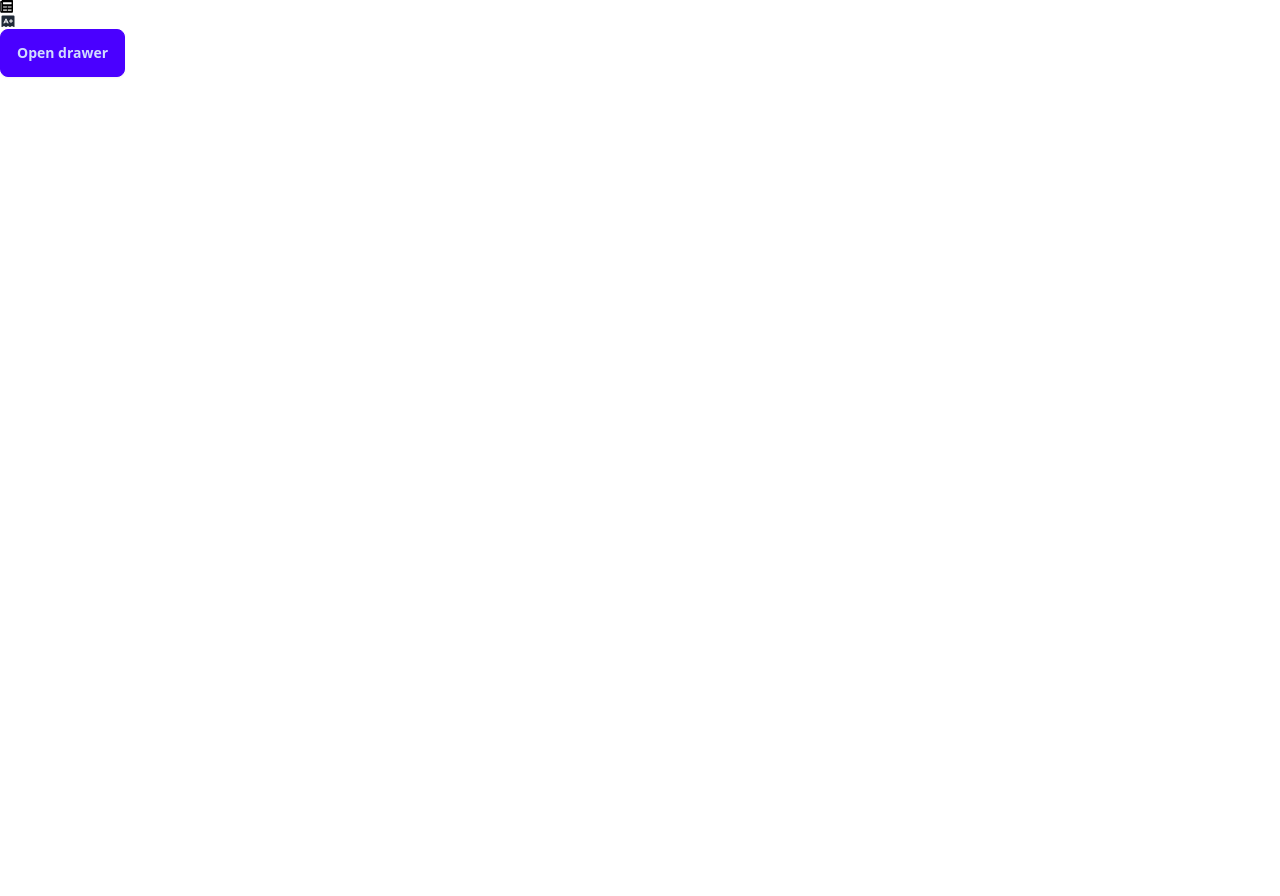
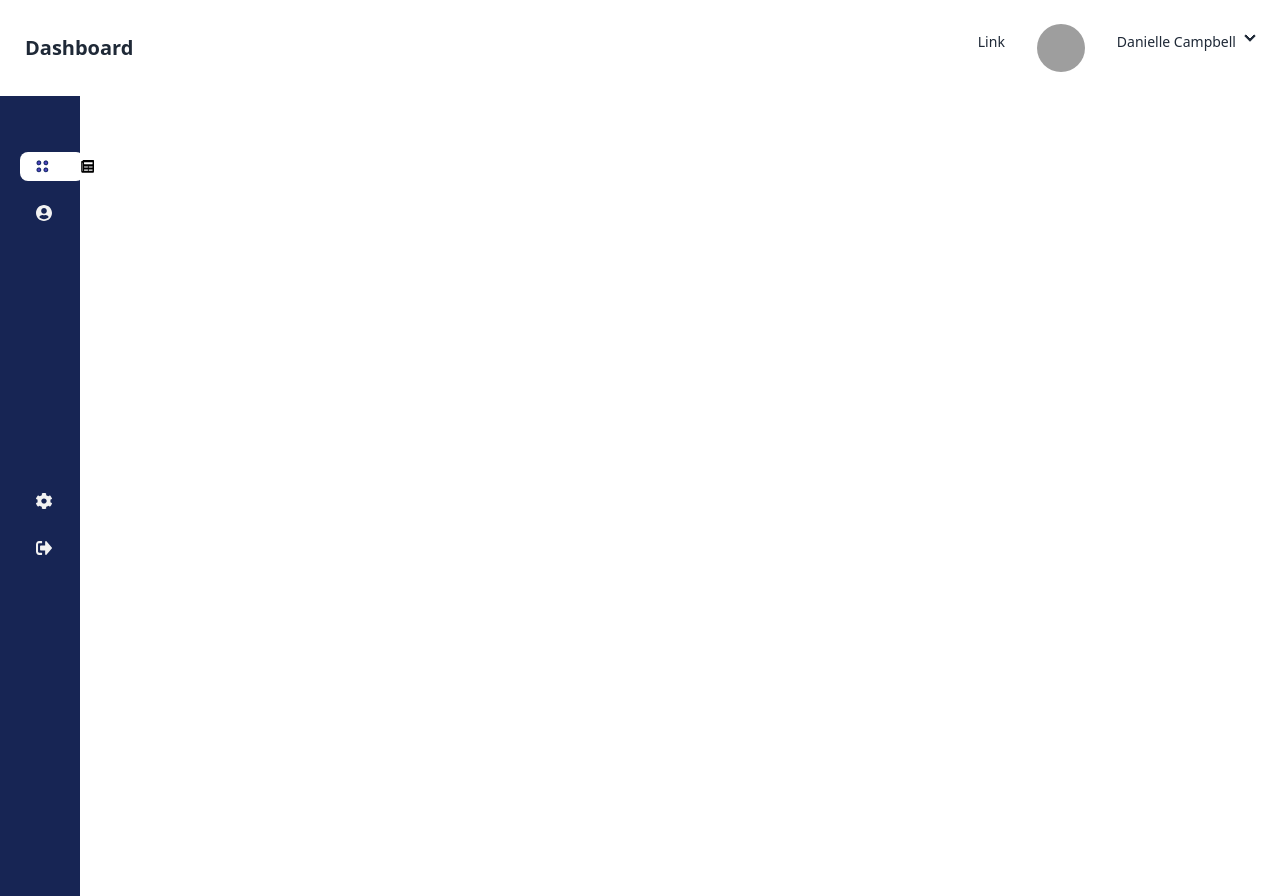
Before and after one commit to Fahad-Bin-Mahbub/Project_350_Frontend, a React (Vite) app: page / in a window 1280 px wide. Before the commit the page ends 800 px from the top, so only its background shows below. Built offline with nearby package versions, Linux system fonts and the light colour scheme; grey boxes are pictures that could not be loaded.

Commit message:
from raha

```diff
--- a/src/App.jsx
+++ b/src/App.jsx
@@ -1,20 +1,19 @@
-import React from 'react'
-import './App.css'
-import NavBar from './components/NavBar';
-import OpenSidebar from './components/OpenSidebar';
-import ClosedSidebar from './components/ClosedSidebar';
-import Sidebar from './pages/Sidebar';
-import Exam from './pages/Exam';
-
+import React from "react";
+import "./App.css";
+import ClosedSidebar from "./components/ClosedSidebar";
+import NavBar from "./components/NavBar";
+import OpenSidebar from "./components/OpenSidebar";
+import Exam from "./pages/Exam";
+import Sidebar from "./pages/Sidebar";
 
 function App() {
-  return (
-    <>
-      {/* <NavBar />
-      <Sidebar /> */}
-      <Exam />
-    </>
-  )
+	return (
+		<>
+			<NavBar />
+			<Sidebar></Sidebar>
+			{/* <Exam /> */}
+		</>
+	);
 }
 
-export default App
+export default App;
--- a/tailwind.config.js
+++ b/tailwind.config.js
@@ -9,5 +9,4 @@ export default {
 		extend: {},
 	},
 	plugins: [require("daisyui")],
-
-}
+};
```
Also changed, not shown: src/pages/Sidebar.jsx (+10 -10 lines). Lines whose indentation alone changed are shown as unchanged.
